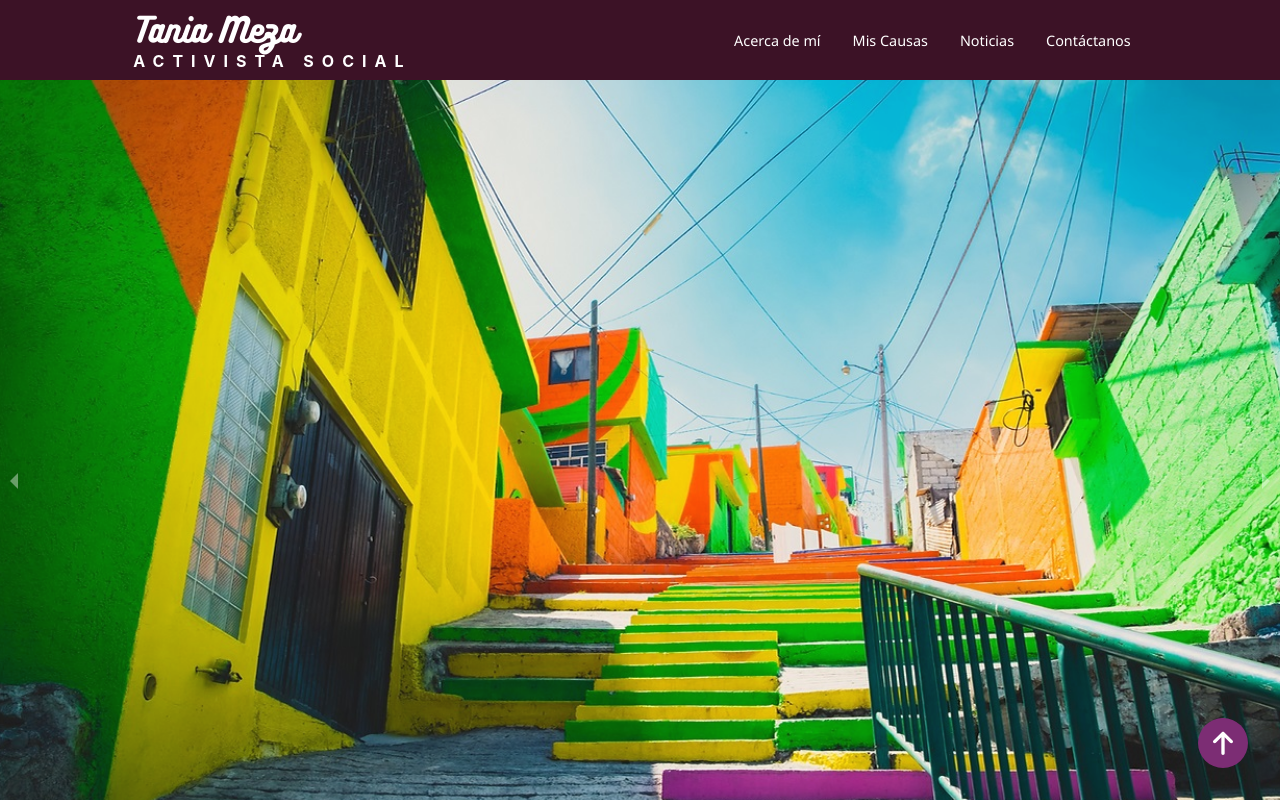
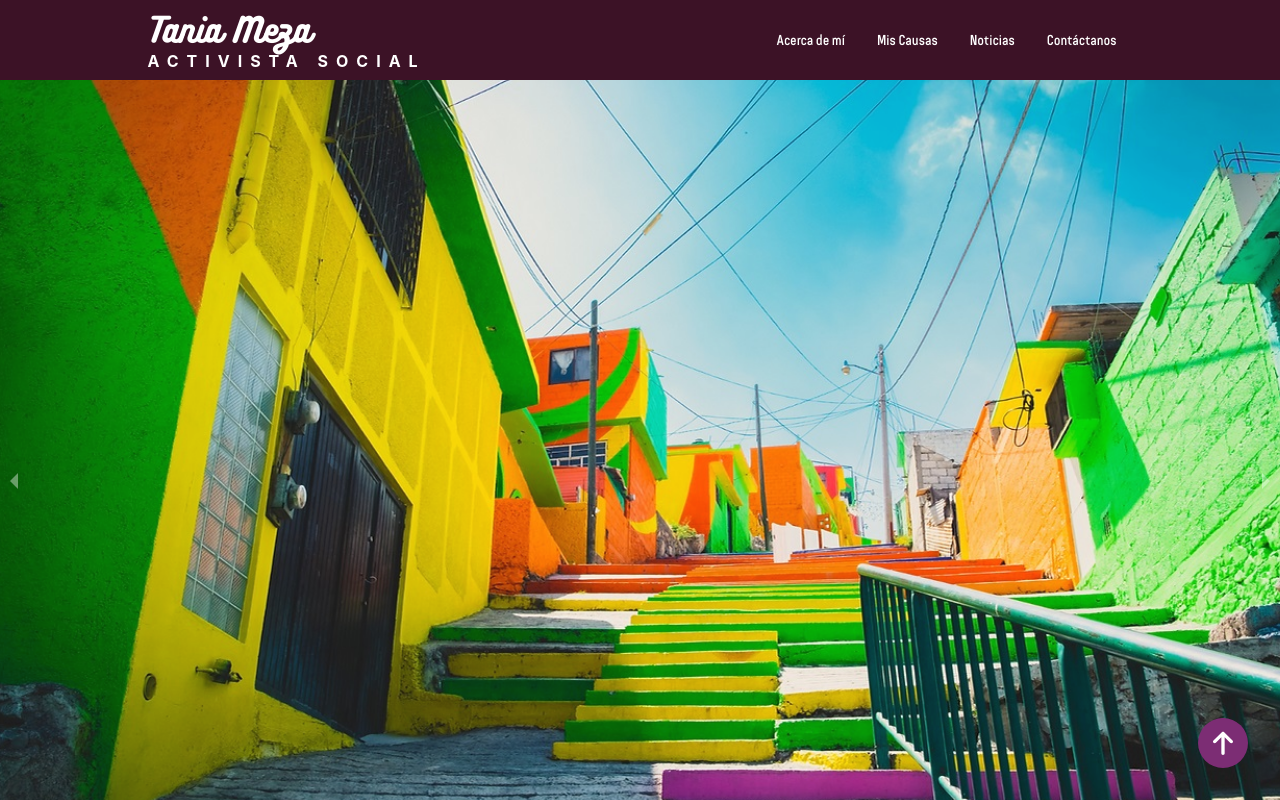
Before and after one commit to ForeverMikk/tania-meza, a React (Create React App) app: page / in a window 1280 px wide. Shown: the top 800 px of the page. Built offline with nearby package versions, Linux system fonts and the light colour scheme.

Commit message:
cambiando fuentes en el Navabar

```diff
--- a/src/componets/Navbar/Navbar.css
+++ b/src/componets/Navbar/Navbar.css
@@ -49,7 +49,7 @@
     padding: 0 1rem;
 }
 .nav-menu li .nav-links {
-    font-family: 'Segoe UI', Tahoma, Geneva, Verdana, sans-serif;
+    font-family: 'Bond-4f', Tahoma, Geneva, Verdana, sans-serif;
     background: none;
     border: none;
     color: #fff;
```
